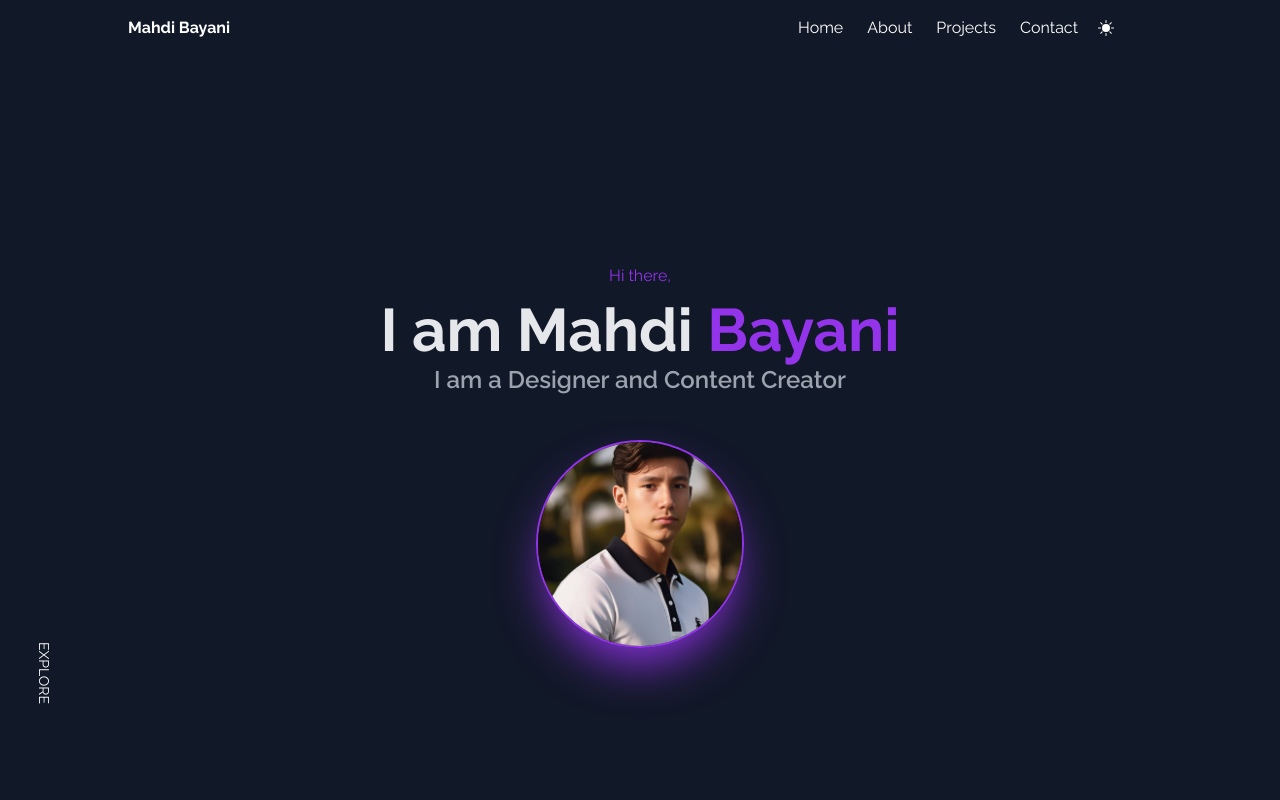
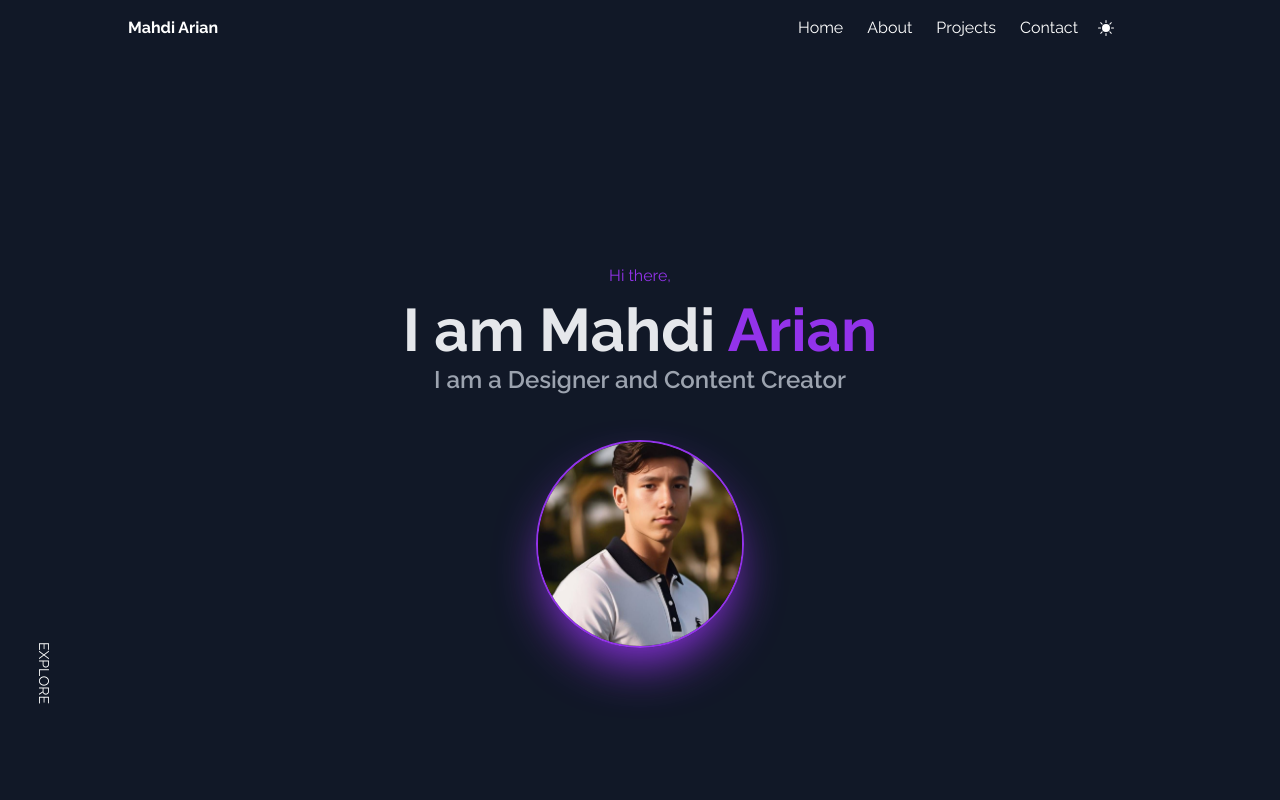
Before and after one commit to alisajad001/mahdi-arian, a React (Vite) app: page / in a window 1280 px wide. Shown: the top 800 px of the page. Built offline with nearby package versions, Linux system fonts and the light colour scheme; some icons are missing.

Commit message:
Updated website headings

```diff
--- a/package.json
+++ b/package.json
@@ -1,5 +1,5 @@
 {
-  "name": "mahdi-bayani-website",
+  "name": "mahdi-arian-website",
   "private": true,
   "version": "0.0.0",
   "type": "module",
--- a/src/components/Home.jsx
+++ b/src/components/Home.jsx
@@ -11,7 +11,7 @@ const Home = () => {
       <div className="max-w-5xl mx-auto flex flex-col h-full justify-center items-center">
         <p className="text-purple-600 font-normal mb-3">Hi there,</p>
         <h2 className="font-bold text-3xl sm:text-6xl text-gray-900 dark:text-gray-200">
-          I am Mahdi <span className="text-purple-600">Bayani</span>
+          I am Mahdi <span className="text-purple-600">Arian</span>
         </h2>
         <p className="text-xl sm:text-2xl my-1 font-semibold text-gray-500 dark:text-gray-400">
           I am a Designer and Content Creator
--- a/src/components/Navbar.jsx
+++ b/src/components/Navbar.jsx
@@ -11,7 +11,7 @@ const Navbar = ({ setThemeDark, themeDark }) => {
   return (
     <nav className="p-4 dark:bg-gray-900 dark:text-white">
       <div className="max-w-5xl mx-auto flex items-center justify-between">
-        <h1 className="font-bold text-md">Mahdi Bayani</h1>
+        <h1 className="font-bold text-md">Mahdi Arian</h1>
 
         {/* Desktop Menu */}
         <ul className="hidden items-center gap-6 sm:flex ml-auto">
```
